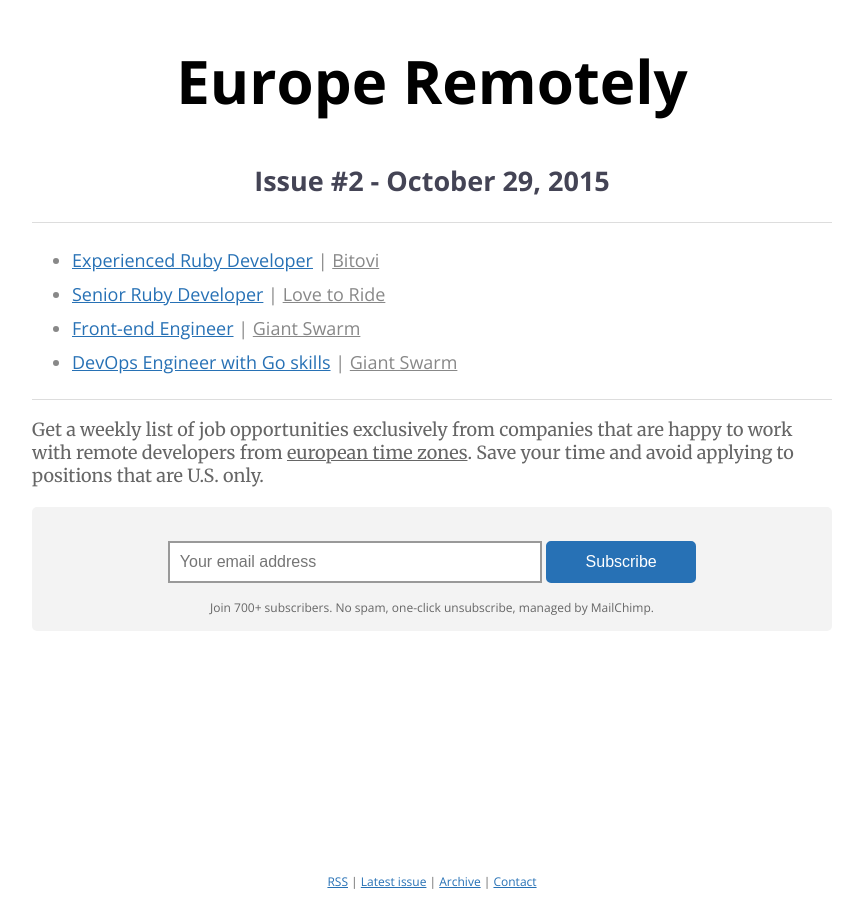
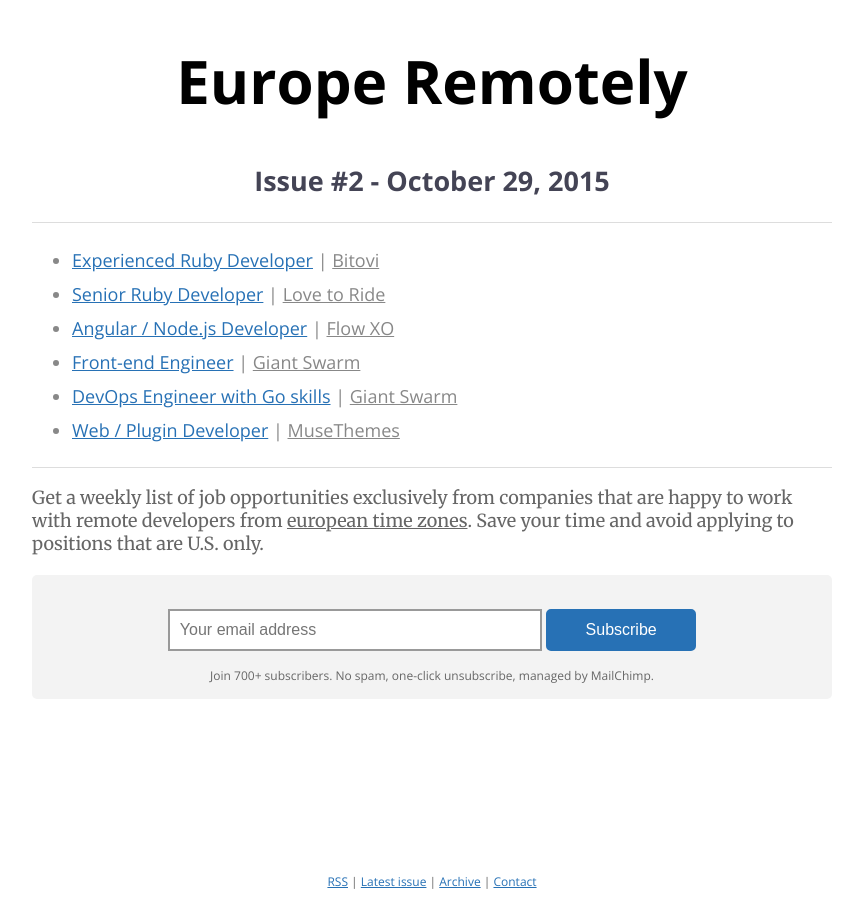
Before and after one commit to dabrorius/europe-remotely, a Jekyll site: the page built from _posts/2015-10-29-issue-2.html, in a window 1280 px wide. Shown: the whole page, without its empty margins (208-1071 px from the left). Built offline with Jekyll 4.4.1, drawn with Linux system fonts in a browser that asks for light colours.

Commit message:
Added two new jobs

```diff
--- a/_posts/2015-10-29-issue-2.html
+++ b/_posts/2015-10-29-issue-2.html
@@ -14,6 +14,10 @@
     <span class="company"><a target="_blank" href="https://www.lovetoride.net/">Love to Ride</a></span>
   </li>
   <li>
+    <a target="_blank" href="https://weworkremotely.com/jobs/2212-javascript-developer-angular-node-js">Angular / Node.js Developer</a> |
+    <span class="company"><a target="_blank" href="https://flowxo.com/">Flow XO</a></span>
+  </li>
+  <li>
     <a target="_blank" href="http://giantswarm.breezy.hr/p/0931e4e0fcc8-software-engineer---front-end--m-f-">Front-end Engineer</a> |
     <span class="company"><a target="_blank" href="https://giantswarm.io/">Giant Swarm</a></span>
   </li>
@@ -21,4 +25,8 @@
     <a target="_blank" href="http://giantswarm.breezy.hr/p/fcaa41c51d64-site-reliability-engineer--m-f">DevOps Engineer with Go skills</a> |
     <span class="company"><a target="_blank" href="https://giantswarm.io/">Giant Swarm</a></span>
   </li>
+  <li>
+    <a target="_blank" href="https://weworkremotely.com/jobs/2215-web-plugin-developer">Web / Plugin Developer</a> |
+    <span class="company"><a target="_blank" href="http://www.muse-themes.com/">MuseThemes</a></span>
+  </li>
 </ul>
```
